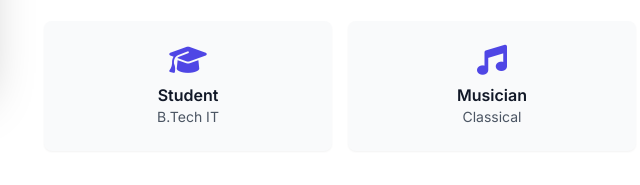
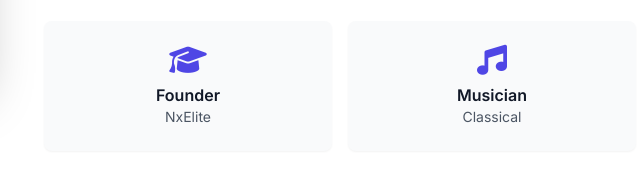
Before and after one commit to Mannpatel473/mann, a plain HTML site: page index.html in a window 1280 px wide. Shown: the part 1295-1480 px from the top of the page, 620-1260 px from the left. Drawn offline with nearby package versions, Linux system fonts and the light colour scheme.

Commit message:
Update index.html

```diff
--- a/index.html
+++ b/index.html
@@ -173,8 +173,8 @@
                     <div class="grid grid-cols-2 gap-4">
                         <div class="text-center p-6 bg-gray-50 rounded-lg shadow-sm">
                             <i class="fas fa-graduation-cap text-3xl text-indigo-600 mb-2"></i>
-                            <p class="font-semibold text-gray-900">Student</p>
-                            <p class="text-sm text-gray-600">B.Tech IT</p>
+                            <p class="font-semibold text-gray-900">Founder</p>
+                            <p class="text-sm text-gray-600">NxElite</p>
                         </div>
                         <div class="text-center p-6 bg-gray-50 rounded-lg shadow-sm">
                             <i class="fas fa-music text-3xl text-indigo-600 mb-2"></i>
```
